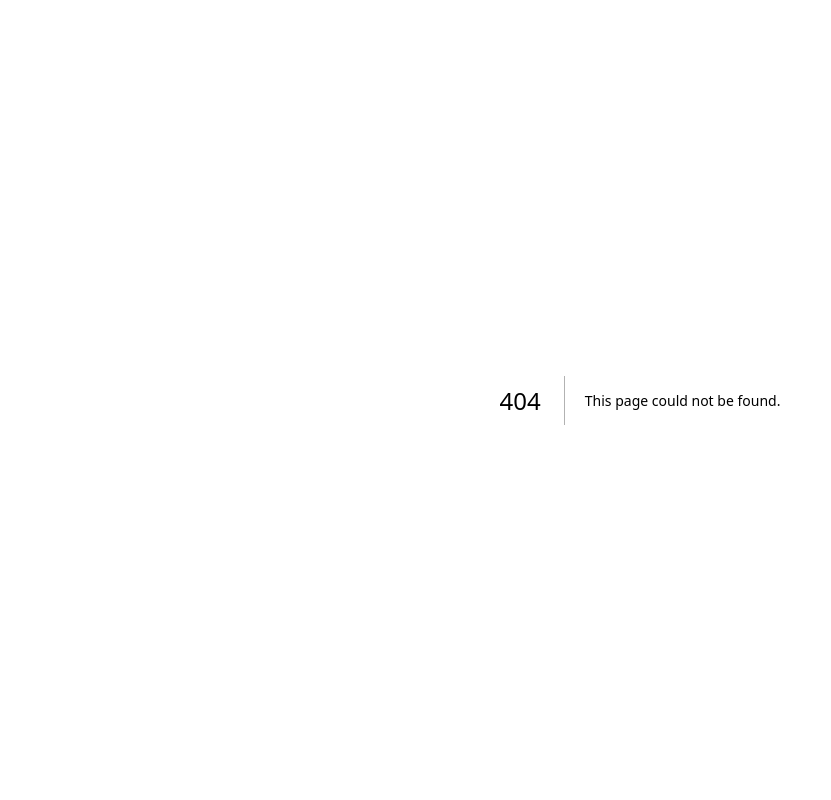
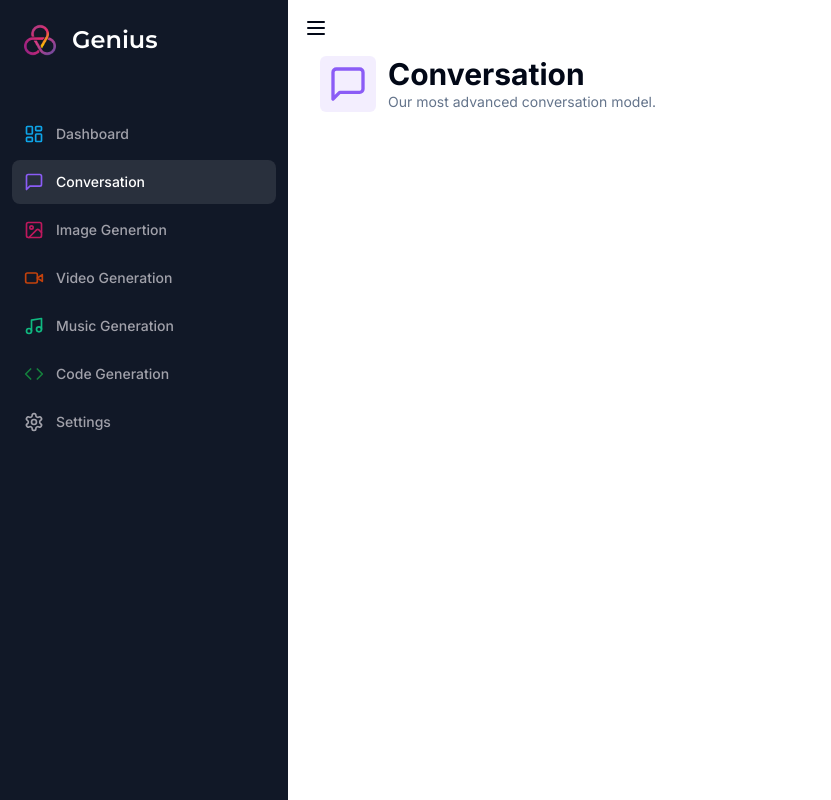
Before and after one commit to estuhub/genius-ai, a Next.js app: page /conversation in a window 1280 px wide. Before the commit this address had no page. Shown: the whole page, without its empty margins (0-831 px from the left). Built offline with nearby package versions, Linux system fonts and the light colour scheme.

Commit message:
create reusable Header

```diff
--- /dev/null
+++ b/app/(dashboard)/(routes)/conversation/page.tsx
@@ -0,0 +1,15 @@
+import Heading from "@/components/heading"
+import { MessageSquare } from "lucide-react"
+
+const ConversationPage = () => {
+    return (
+        <div>
+            <Heading title={"Conversation"} description={"Our most advanced conversation model."} icon={MessageSquare} iconColor="text-violet-500" bgColor="bg-violet-500/10" />
+            <div className="px-4 lg:px-8">
+
+            </div>
+        </div>
+    )
+}
+
+export default ConversationPage
--- /dev/null
+++ b/components/heading.tsx
@@ -0,0 +1,32 @@
+import { cn } from "@/lib/utils"
+import { LucideIcon } from "lucide-react"
+
+interface HeadingProps {
+    title: string,
+    description: string,
+    icon: LucideIcon,
+    iconColor?: string,
+    bgColor?: string,
+}
+
+const Heading: React.FC<HeadingProps> = ({
+    title,
+    description,
+    icon: Icon,
+    iconColor,
+    bgColor,
+}) => {
+    return (
+        <div className="px-4 lg:px-8 flex items-center gap-x-3 mb-8">
+            <div className={cn("p-2 w-fit rounded-md", bgColor)}>
+                <Icon className={cn("w-10 h-10", iconColor)} />
+            </div>
+            <div>
+                <h2 className="text-3xl font-bold">{title}</h2>
+                <p className="text-sm text-muted-foreground">{description}</p>
+            </div>
+        </div>
+    )
+}
+
+export default Heading
--- /dev/null
+++ b/components/ui/form.tsx
@@ -0,0 +1,176 @@
+import * as React from "react"
+import * as LabelPrimitive from "@radix-ui/react-label"
+import { Slot } from "@radix-ui/react-slot"
+import {
+  Controller,
+  ControllerProps,
+  FieldPath,
+  FieldValues,
+  FormProvider,
+  useFormContext,
+} from "react-hook-form"
+
+import { cn } from "@/lib/utils"
+import { Label } from "@/components/ui/label"
+
+const Form = FormProvider
+
+type FormFieldContextValue<
+  TFieldValues extends FieldValues = FieldValues,
+  TName extends FieldPath<TFieldValues> = FieldPath<TFieldValues>
+> = {
+  name: TName
+}
+
+const FormFieldContext = React.createContext<FormFieldContextValue>(
+  {} as FormFieldContextValue
+)
+
+const FormField = <
+  TFieldValues extends FieldValues = FieldValues,
+  TName extends FieldPath<TFieldValues> = FieldPath<TFieldValues>
+>({
+  ...props
+}: ControllerProps<TFieldValues, TName>) => {
+  return (
+    <FormFieldContext.Provider value={{ name: props.name }}>
+      <Controller {...props} />
+    </FormFieldContext.Provider>
+  )
+}
+
+const useFormField = () => {
+  const fieldContext = React.useContext(FormFieldContext)
+  const itemContext = React.useContext(FormItemContext)
+  const { getFieldState, formState } = useFormContext()
+
+  const fieldState = getFieldState(fieldContext.name, formState)
+
+  if (!fieldContext) {
+    throw new Error("useFormField should be used within <FormField>")
+  }
+
+  const { id } = itemContext
+
+  return {
+    id,
+    name: fieldContext.name,
+    formItemId: `${id}-form-item`,
+    formDescriptionId: `${id}-form-item-description`,
+    formMessageId: `${id}-form-item-message`,
+    ...fieldState,
+  }
+}
+
+type FormItemContextValue = {
+  id: string
+}
+
+const FormItemContext = React.createContext<FormItemContextValue>(
+  {} as FormItemContextValue
+)
+
+const FormItem = React.forwardRef<
+  HTMLDivElement,
+  React.HTMLAttributes<HTMLDivElement>
+>(({ className, ...props }, ref) => {
+  const id = React.useId()
+
+  return (
+    <FormItemContext.Provider value={{ id }}>
+      <div ref={ref} className={cn("space-y-2", className)} {...props} />
+    </FormItemContext.Provider>
+  )
+})
+FormItem.displayName = "FormItem"
+
+const FormLabel = React.forwardRef<
+  React.ElementRef<typeof LabelPrimitive.Root>,
+  React.ComponentPropsWithoutRef<typeof LabelPrimitive.Root>
+>(({ className, ...props }, ref) => {
+  const { error, formItemId } = useFormField()
+
+  return (
+    <Label
+      ref={ref}
+      className={cn(error && "text-destructive", className)}
+      htmlFor={formItemId}
+      {...props}
+    />
+  )
+})
+FormLabel.displayName = "FormLabel"
+
+const FormControl = React.forwardRef<
+  React.ElementRef<typeof Slot>,
+  React.ComponentPropsWithoutRef<typeof Slot>
+>(({ ...props }, ref) => {
+  const { error, formItemId, formDescriptionId, formMessageId } = useFormField()
+
+  return (
+    <Slot
+      ref={ref}
+      id={formItemId}
+      aria-describedby={
+        !error
+          ? `${formDescriptionId}`
+          : `${formDescriptionId} ${formMessageId}`
+      }
+      aria-invalid={!!error}
+      {...props}
+    />
+  )
+})
+FormControl.displayName = "FormControl"
+
+const FormDescription = React.forwardRef<
+  HTMLParagraphElement,
+  React.HTMLAttributes<HTMLParagraphElement>
+>(({ className, ...props }, ref) => {
+  const { formDescriptionId } = useFormField()
+
+  return (
+    <p
+      ref={ref}
+      id={formDescriptionId}
+      className={cn("text-sm text-muted-foreground", className)}
+      {...props}
+    />
+  )
+})
+FormDescription.displayName = "FormDescription"
+
+const FormMessage = React.forwardRef<
+  HTMLParagraphElement,
+  React.HTMLAttributes<HTMLParagraphElement>
+>(({ className, children, ...props }, ref) => {
+  const { error, formMessageId } = useFormField()
+  const body = error ? String(error?.message) : children
+
+  if (!body) {
+    return null
+  }
+
+  return (
+    <p
+      ref={ref}
+      id={formMessageId}
+      className={cn("text-sm font-medium text-destructive", className)}
+      {...props}
+    >
+      {body}
+    </p>
+  )
+})
+FormMessage.displayName = "FormMessage"
+
+export {
+  useFormField,
+  Form,
+  FormItem,
+  FormLabel,
+  FormControl,
+  FormDescription,
+  FormMessage,
+  FormField,
+}
--- /dev/null
+++ b/components/ui/label.tsx
@@ -0,0 +1,26 @@
+"use client"
+
+import * as React from "react"
+import * as LabelPrimitive from "@radix-ui/react-label"
+import { cva, type VariantProps } from "class-variance-authority"
+
+import { cn } from "@/lib/utils"
+
+const labelVariants = cva(
+  "text-sm font-medium leading-none peer-disabled:cursor-not-allowed peer-disabled:opacity-70"
+)
+
+const Label = React.forwardRef<
+  React.ElementRef<typeof LabelPrimitive.Root>,
+  React.ComponentPropsWithoutRef<typeof LabelPrimitive.Root> &
+    VariantProps<typeof labelVariants>
+>(({ className, ...props }, ref) => (
+  <LabelPrimitive.Root
+    ref={ref}
+    className={cn(labelVariants(), className)}
+    {...props}
+  />
+))
+Label.displayName = LabelPrimitive.Root.displayName
+
+export { Label }
```
